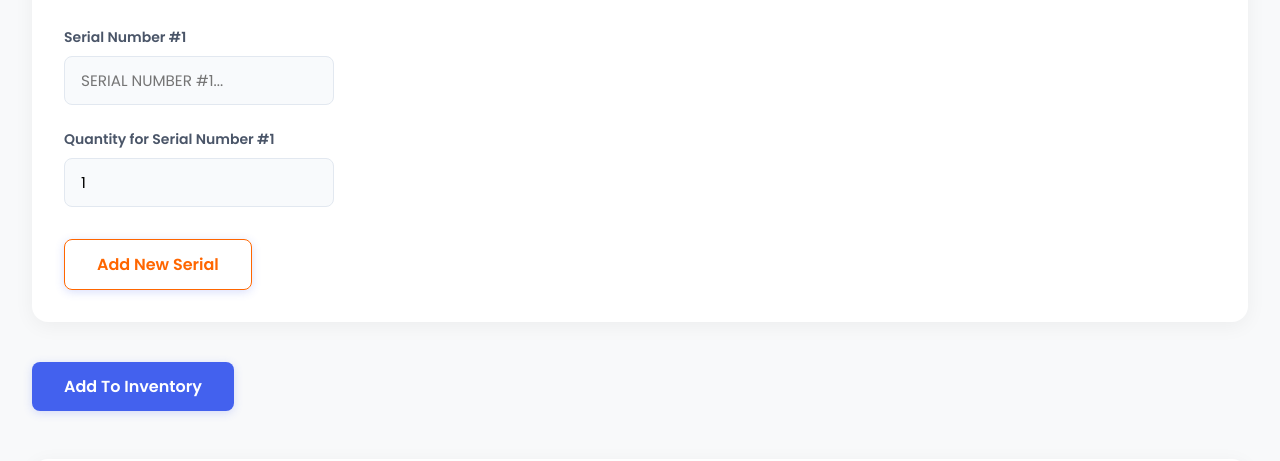
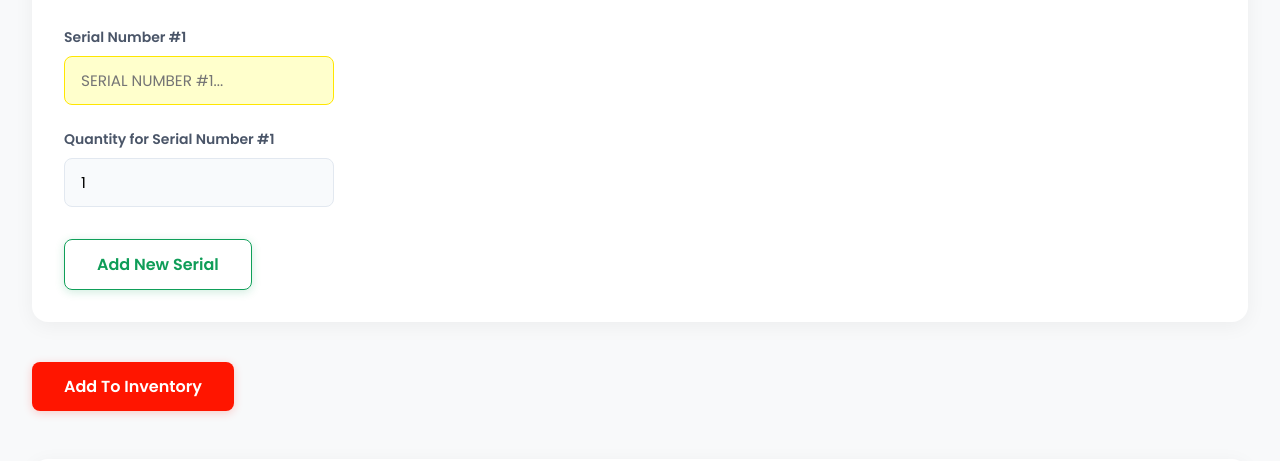
Before and after one commit to vickrant-dev/inventory, a React (Vite) app: page /inventory/dashboard in a window 1280 px wide. Shown: the part 435-896 px from the top of the page. Built offline with nearby package versions, Linux system fonts and the light colour scheme; no server answers; the database is empty; sample sign-in values are in the browser's storage.

Commit message:
Changed color

```diff
--- a/src/App.css
+++ b/src/App.css
@@ -147,18 +147,18 @@ body {
     border: none;
     outline: none;
     background-color: transparent;
-    border: 1px solid #ff6600;
-    color: #ff6600;
+    border: 1px solid rgb(15, 159, 89);
+    color: #0F9D58;
     font-weight: 600;
     font-size: 1rem;
     border-radius: 8px;
     cursor: pointer;
     transition: all 200ms ease;
-    box-shadow: 0 2px 10px rgba(67, 97, 238, 0.2);
+    box-shadow: 0 2px 10px rgba(15, 159, 89, 0.2);
 }
 
 .main-container .add-information-container form .input-second-container button:hover{
-    background-color: #ff6600;
+    background-color: hsl(151, 83%, 34%);
     color: white;
     transition: all 200ms ease;
 }
@@ -187,9 +187,26 @@ body {
     transition: all 200ms ease;
 }
 
+.main-container .add-information-container form .input-second-box label:first-child input {
+    width: 100%;
+    padding: 0.75rem 1rem;
+    border: 1px solid rgb(255, 230, 0);
+    background-color: rgb(255, 255, 204);
+    outline: none;
+    border-radius: 8px;
+    font-size: 0.95rem;
+    transition: all 200ms ease;
+}
+
 .main-container .add-information-container form .input-second-box label input:focus {
-    border-color: #4361ee;
+    border-color: rgb(255, 255, 204);
     box-shadow: 0 0 0 3px rgba(67, 97, 238, 0.15);
+    background-color: white;
+}
+
+.main-container .add-information-container form .input-second-box label:first-child input:focus {
+    border-color: rgb(255, 230, 0);
+    box-shadow: 0 0 0 3px rgba(255, 255, 0, 0.15);
     background-color: white;
 }
 
@@ -262,27 +279,27 @@ body {
     padding: 0.75rem 2rem;
     border: none;
     outline: none;
-    background-color: #4361ee;
+    background-color: rgb(255, 21, 0);
     color: white;
     font-weight: 600;
     font-size: 1rem;
     border-radius: 8px;
     cursor: pointer;
     transition: all 200ms ease;
-    box-shadow: 0 2px 10px rgba(67, 97, 238, 0.2);
+    box-shadow: 0 2px 10px rgba(255, 21, 0, 0.2);
     margin-top: 2rem;
 }
 
 .main-container .add-information-container form .submit-btn button:hover {
-    background-color: #3a56d4;
+    background-color: hsl(7, 100%, 45%);
     transform: translateY(-1px);
-    box-shadow: 0 4px 12px rgba(67, 97, 238, 0.3);
+    box-shadow: 0 4px 12px rgba(255, 21, 0, 0.3);
 }
 
 .main-container .add-information-container form .submit-btn button:active {
-    background-color: #2e46c0;
+    background-color: hsl(7, 100%, 55%);
     transform: translateY(1px);
-    box-shadow: 0 1px 5px rgba(67, 97, 238, 0.2);
+    box-shadow: 0 1px 5px rgba(255, 52, 26, 0.2);
 }
 
 .main-container .add-information-container .serial-number-set{
```
